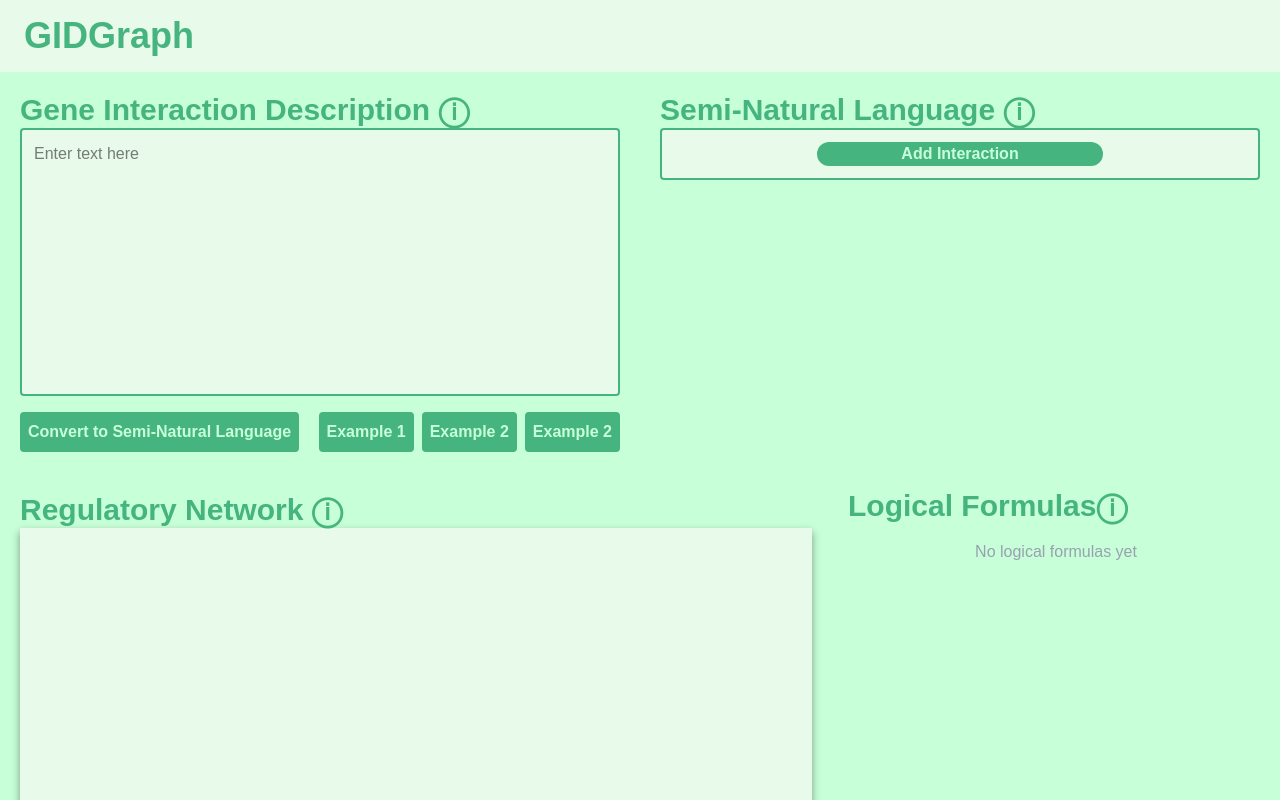
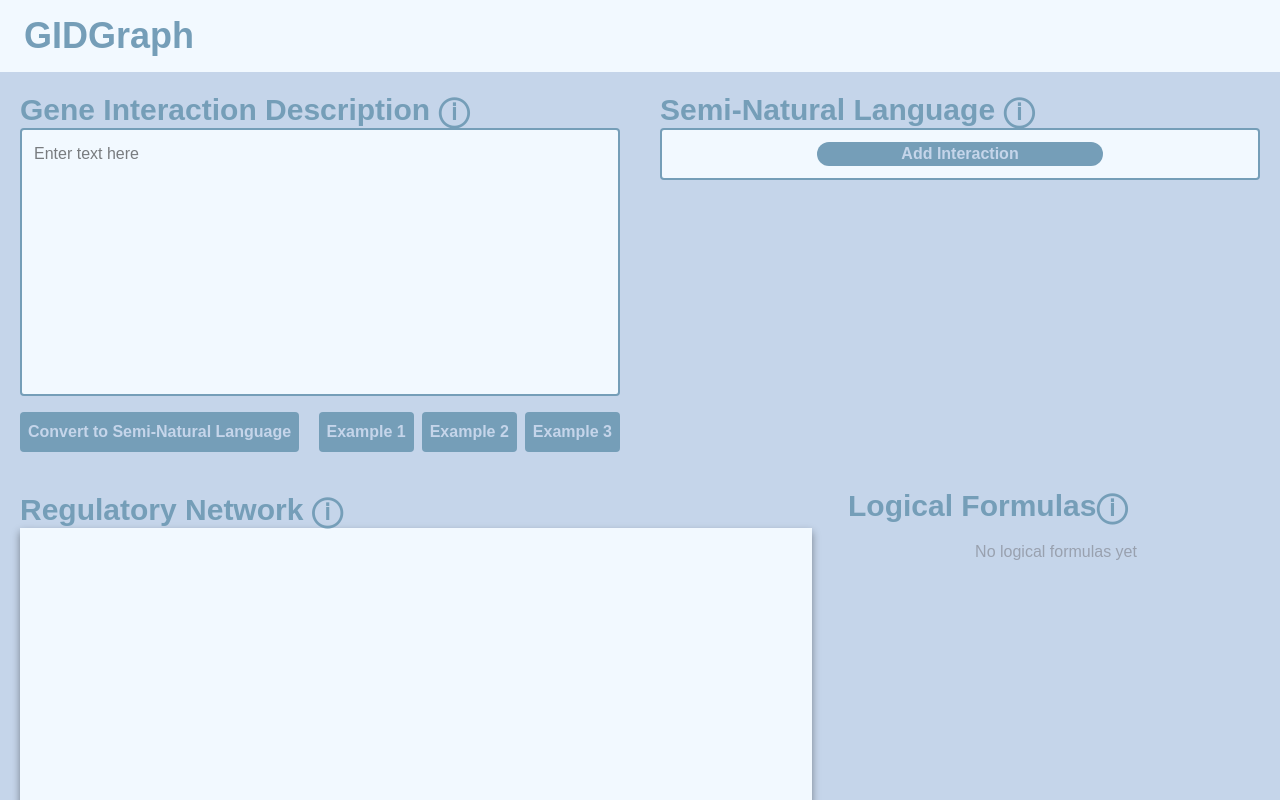
Before and after one commit to Valtyre/GIDGraph, a Next.js app in the folder frontend/: page / in a window 1280 px wide. Shown: the top 800 px of the page. Built offline with nearby package versions, Linux system fonts and the light colour scheme.

Commit message:
NLP and color change

```diff
--- a/frontend/src/app/Elements/natrualLanguageBox.tsx
+++ b/frontend/src/app/Elements/natrualLanguageBox.tsx
@@ -113,7 +113,7 @@ export default function NatrualLanguageBox({ fun, graph }: { fun: Dispatch<SetSt
                 }}
                 className={`bg-third font-bold rounded-sm mt-4 p-2 w-fit text-main ${cursor === "wait" ? "cursor-wait" : "cursor-default"} hover:bg-dark`}
                 >
-                Example 2
+                Example 3
               </button>
                 </div>
           </div>
--- a/frontend/src/app/globals.css
+++ b/frontend/src/app/globals.css
@@ -11,11 +11,11 @@
   --font-sans: var(--font-geist-sans);
   --font-mono: var(--font-geist-mono);
 
-  --color-main: #C7FFD8; /* pastel teal */
-  --color-second: #E8FAEA; /* pastel green */
-  --color-third: #46B47F; /* pastel dark green */
-  --color-off: #E8FAEA; /* pastel green */
-  --color-dark: #6DD19C; /* pastel dark green */
+  --color-main: #C5D5EA; /* pastel teal */
+  --color-second: #F2F9FF; /* pastel green */
+  --color-third: #759EB8; /* pastel dark green */
+  --color-off: #F2F9FF; /* pastel green */
+  --color-dark: #6BA3C6; /* pastel dark green */
 }
 
 @media (prefers-color-scheme: dark) {
```
Also changed, not shown: 2 other files (tests, documents, lock files or other folders).
